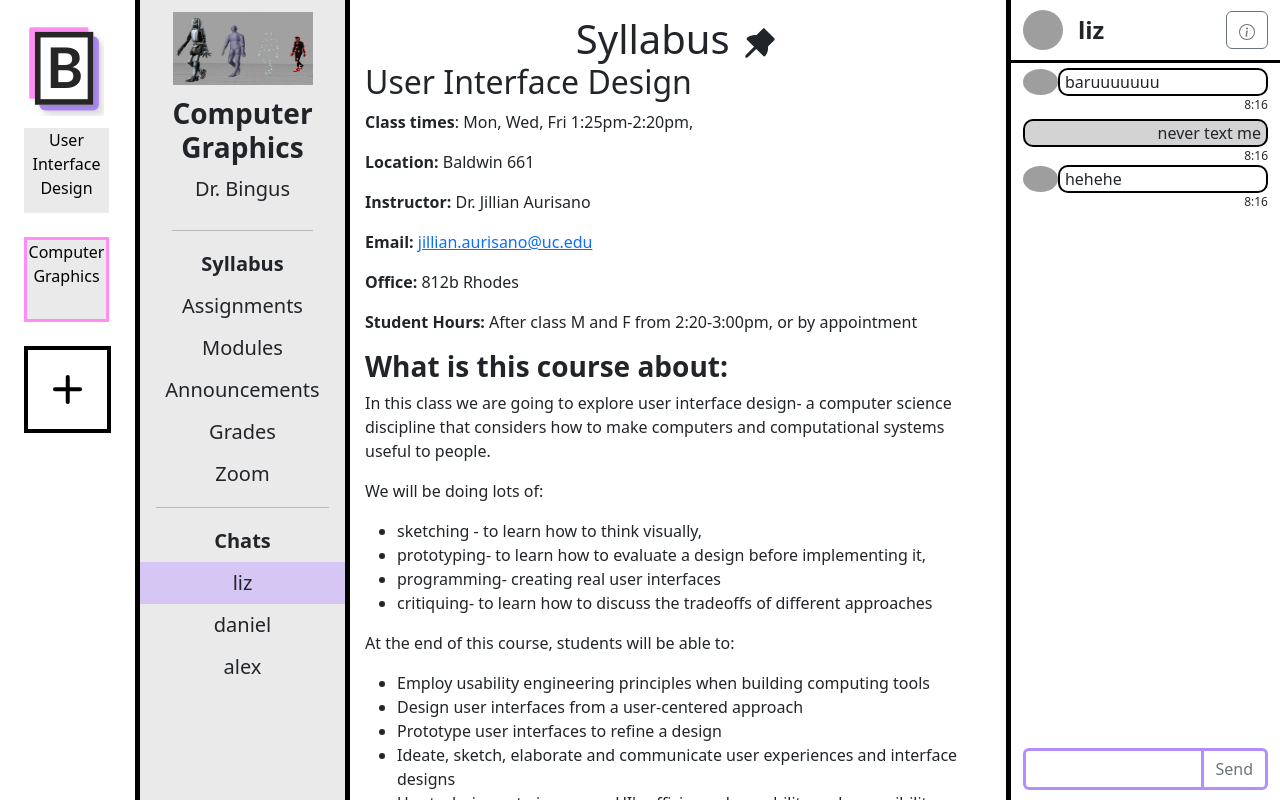
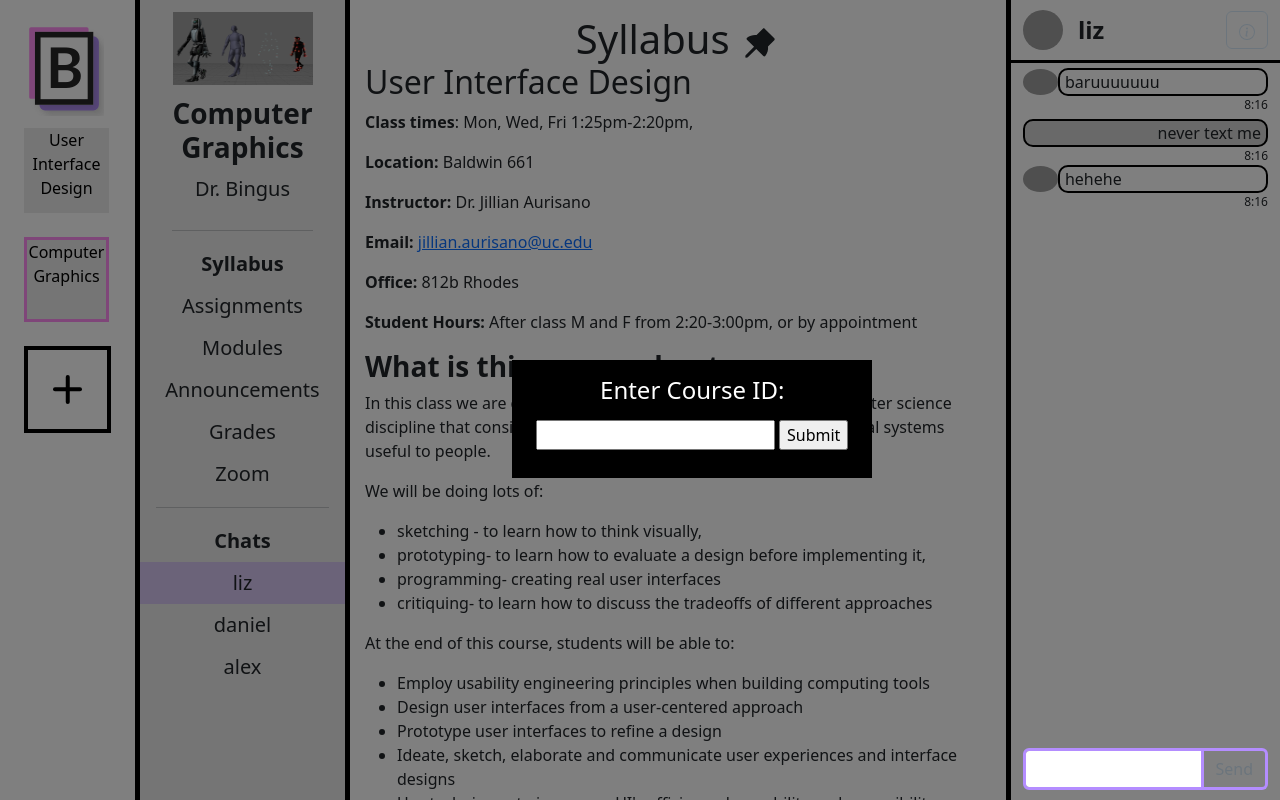
Before and after one commit to corncob567/AlternaCanvas, a React (Create React App) app: page /ui/syllabus in a window 1280 px wide. Both pictures are taken after a click on the icon 67 px from the left and 389 px from the top of the page. Built offline with nearby package versions, Linux system fonts and the light colour scheme; grey boxes are pictures that could not be loaded; a web font is replaced by a local one.

Commit message:
Modal for adding new course

```diff
--- a/src/App.jsx
+++ b/src/App.jsx
@@ -1,6 +1,6 @@
 import "./styles/main.scss";
 import { Outlet } from "react-router-dom";
-import React, { useState } from "react";
+import React, { useRef, useState } from "react";
 import CourseSelector from "./components/navigation/CourseSelector";
 import ChatWindow from "./components/chat/ChatWindow";
 
@@ -64,7 +64,7 @@ function App() {
     seniordesign: {
       courseName: "Senior Design",
       courseProfessor: "Dr. Professor",
-      courseImg: "uiux.png",
+      courseImg: "coding.png",
       assignments: [{
         id: 1,
         name: "Proposal and Groups",
@@ -126,6 +126,7 @@ function App() {
   })
 
   let [currChatName, setCurrChatName] = useState("liz");
+  const [renderSD, setSD] = useState(false);
 
   let [user, setUser] = useState("baru");
 
@@ -141,6 +142,8 @@ function App() {
           setCurrChatName={setCurrChatName}
           user={user}
           setUser={setUser}
+          renderSD={renderSD}
+          setSD={setSD}
         />
       </div>
       <div className="pageOutletWrapper">
--- /dev/null
+++ b/src/assets/Close.jsx
@@ -0,0 +1,11 @@
+function Close() {
+  return (
+    <svg xmlns="http://www.w3.org/2000/svg" width="29.25" height="29.25" viewBox="0 0 29.25 29.25">
+      <g id="Icon_ionic-ios-close-circle-outline" data-name="Icon ionic-ios-close-circle-outline" transform="translate(-3.375 -3.375)">
+        <path id="Path_29" data-name="Path 29" d="M23.295,21.705,19.589,18l3.705-3.705a1.124,1.124,0,0,0-1.589-1.589L18,16.411l-3.705-3.705a1.124,1.124,0,0,0-1.589,1.589L16.411,18l-3.705,3.705a1.086,1.086,0,0,0,0,1.589,1.116,1.116,0,0,0,1.589,0L18,19.589l3.705,3.705a1.129,1.129,0,0,0,1.589,0A1.116,1.116,0,0,0,23.295,21.705Z" fill="#fff"/>
+        <path id="Path_30" data-name="Path 30" d="M18,5.344A12.651,12.651,0,1,1,9.049,9.049,12.573,12.573,0,0,1,18,5.344m0-1.969A14.625,14.625,0,1,0,32.625,18,14.623,14.623,0,0,0,18,3.375Z" fill="#fff"/>
+      </g>
+    </svg>
+  )
+}
+export default Close;
--- /dev/null
+++ b/src/assets/customHooks/OutsideClick.js
@@ -0,0 +1,21 @@
+import React from 'react';
+
+const useOutsideClick = (ref, callback) => {
+  React.useEffect(() => {
+    const handleClick = (event) => {
+      if (ref.current && !ref.current.contains(event.target)) {
+        callback();
+      }
+    };
+
+    document.addEventListener('click', handleClick);
+
+    return () => {
+      document.removeEventListener('click', handleClick);
+    };
+  }, [ref, callback]);
+
+  return ref;
+};
+
+export default useOutsideClick;
--- a/src/components/navigation/ChatSelector.jsx
+++ b/src/components/navigation/ChatSelector.jsx
@@ -10,7 +10,7 @@ const ChatSelector = (props) => {
 
     return (
         <ul className='courseNav--chats'>
-            <li class='chatNavTitle'>
+            <li className='chatNavTitle'>
                 Chats
             </li>
             {chats.map((chat, index) => {
--- a/src/components/navigation/CourseNav.jsx
+++ b/src/components/navigation/CourseNav.jsx
@@ -4,6 +4,7 @@ import { NavLink } from 'react-router-dom';
 import ChatSelector from './ChatSelector';
 import uiux from '../../assets/uiux.png';
 import compgraphics from '../../assets/compgraphics.png';
+import coding from '../../assets/coding.png';
 
 function CourseNav({courseID, courseName, courseImg, courseProfessor, currChatName, chats, setCurrChatName, user}) {
     let dynamicCourseImg;
@@ -13,6 +14,9 @@ function CourseNav({courseID, courseName, courseImg, courseProfessor, currChatNa
         break;
         case '../../assets/compgraphics.png':
             dynamicCourseImg = <img src={compgraphics} alt={courseName} className="courseNav--img"/>;
+        break;
+        case '../../assets/coding.png':
+            dynamicCourseImg = <img src={coding} alt={courseName} className="courseNav--img"/>;
         break;
         default:
             dynamicCourseImg = <img src={''} alt={courseName} className="courseNav--img"/>;
@@ -46,7 +50,6 @@ function CourseNav({courseID, courseName, courseImg, courseProfessor, currChatNa
                     <li>
                         <NavLink to='zoom' className={e => (e.isActive ? 'courseNav--item active' : 'courseNav--item')}>Zoom</NavLink>
                     </li>
-                    {/* <br></br> */}
                     <hr className="courseNav--line"></hr>
                 </ul>
                 <ChatSelector chats={chats} setCurrChatName={setCurrChatName} currChatName={currChatName} user={user}/>
--- a/src/components/navigation/CourseSelector.jsx
+++ b/src/components/navigation/CourseSelector.jsx
@@ -1,15 +1,44 @@
-import React from 'react';
+import React, { useState, useRef } from 'react';
 import '../../styles/main.scss';
 import { Link } from 'react-router-dom';
 
 import AddCourse from '../../assets/AddCourse';
+import Close from '../../assets/Close';
+import OutsideClick from '../../assets/customHooks/OutsideClick';
 import BaruvasLogo from '../../assets/BaruvasLogo';
 import CourseNav from './CourseNav';
 import { useLocation } from 'react-router-dom'
 
 function CourseSelector(props) {
 
-    const {activeCourse, setActiveCourse, courseInfo, currChatName} = props;
+    const {activeCourse, setActiveCourse, courseInfo, currChatName, setCurrChatName, chats, user, renderSD, setSD} = props;
+
+    const [inputVal, setInputVal] = useState('');
+    const [validInput, setValidInput] = useState(true);
+    const [addCourseModalOpen, setAddCourseModalOpen] = useState(false);
+
+    // const modalRef = useRef();
+    // OutsideClick(modalRef, () => setAddCourseModalOpen(false));
+
+    const exitModal = (e) => {
+        e.preventDefault();
+        if (inputVal.toLowerCase() === 'seniordesign' && addCourseModalOpen) {
+            setSD(true);
+            setAddCourseModalOpen(false);
+            setInputVal('');
+        }
+        else {
+            setAddCourseModalOpen(true);
+            setValidInput(false);
+            setInputVal('');
+        }
+    }
+
+    const closeModal = () => {
+        setAddCourseModalOpen(false);
+        console.log(addCourseModalOpen)
+        setInputVal('');
+    }
 
     const Course = ({ courseName, courseId }) => {
         const location = useLocation();
@@ -42,9 +71,31 @@ function CourseSelector(props) {
                         courseImg={`../../assets/${courseInfo['compg'].courseImg}`}
                     />
                 </Link>
-                <AddCourse/>
+                {renderSD ? <Link to='/seniordesign/syllabus' onClick={() => setActiveCourse('seniordesign')} style={{ textDecoration: 'none' }}>
+                    <Course
+                        courseId='seniordesign'
+                        courseName={courseInfo['seniordesign'].courseName}
+                        courseProfessor={courseInfo['seniordesign'].courseProfessor}
+                        courseImg={`../../assets/${courseInfo['seniordesign'].courseImg}`}
+                    />
+                </Link> : ''}
+                <div className='addCourse--container' onClick={() => setAddCourseModalOpen(true)}>
+                    <AddCourse/>
+                    {addCourseModalOpen ? <>
+                        <form className='addCourse--modal' onSubmit={(e) => exitModal(e)}>
+                            {/* <div className='closeIcon--container' onClick={() => closeModal()}><Close/></div> */}
+                            <label htmlFor='addCourseName'>Enter Course ID:</label>
+                            <div className='addCourse--modal-input'>
+                                <input value={inputVal} id='addCourseName' onChange={(e) => setInputVal(e.target.value)}/>
+                                <input type='submit' id='addCourseSubmit'/>
+                            </div>
+                            {validInput === false ? <p style={{ color: 'red' }}>Invalid course code</p> : <p></p>}
+                        </form>
+                    </>
+                    : ''}
+                </div>
+                {addCourseModalOpen ? <div className='addCourse--modal-backdrop'/> : ''}
             </div>
-
         </div>
         <div className='courseNav--container'>
             <CourseNav
@@ -53,9 +104,9 @@ function CourseSelector(props) {
                 courseImg={`../../assets/${courseInfo[`${activeCourse}`].courseImg}`}
                 courseProfessor={courseInfo[`${activeCourse}`].courseProfessor}
                 currChatName={currChatName}
-                chats={props.chats}
-                setCurrChatName={props.setCurrChatName}
-                user={props.user}
+                chats={chats}
+                setCurrChatName={setCurrChatName}
+                user={user}
             />
         </div>
         </>
--- a/src/styles/components/Assignments.scss
+++ b/src/styles/components/Assignments.scss
@@ -59,6 +59,10 @@
         }
     }
 
+    &--attachments {
+        padding-bottom: 12px;
+    }
+
     &--submission {
         width: 390px;
         height: 135px;
--- a/src/styles/components/Courses.scss
+++ b/src/styles/components/Courses.scss
@@ -73,6 +73,60 @@
 
 .addCourse {
   margin: 0px 24px;
+  cursor: pointer;
+
+  &:hover line, &:hover rect {
+    stroke: $highlight;
+  }
+
+  &--modal {
+    background: $primary-3;
+    color: $secondary-1;
+    position: absolute;
+    display: flex;
+    flex-direction: column;
+    justify-content: center;
+    align-items: center;
+    z-index: 1000;
+    padding: 12px 24px;
+    top: 45%;
+    left: 40%;
+
+    label {
+      font-size: 24px;
+      font-weight: 500;
+      padding-bottom: 12px;
+    }
+
+    &-backdrop {
+      top: 0;
+      bottom: 0;
+      right: 0;
+      left: 0;
+      width: 100%;
+      height: 100%;
+      opacity: .5;
+      background-color: black;
+      position: absolute;
+    }
+  }
+}
+
+#addCourseName {
+  margin-right: 4px;
+}
+
+.closeIcon--container {
+  width: 100%;
+  text-align: right;
+  padding-bottom: 12px;
+
+  &:hover {
+    cursor: pointer;
+    path {
+      fill: $primary-2;
+    }
+  }
 }
 
 .courseSelector {
```
Also changed, not shown: src/components/pages/assignments/assignmentsPage.jsx (+6 -3 lines), src/assets/coding.png (added).
